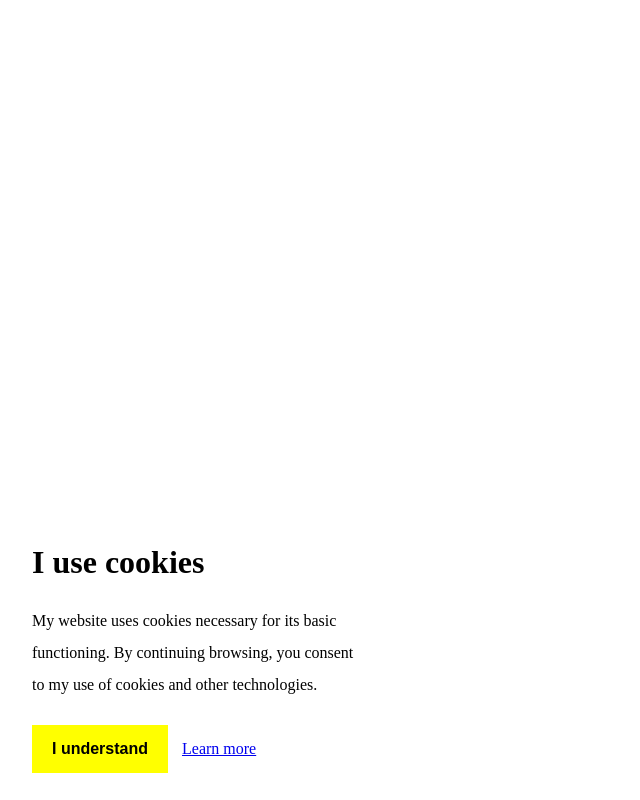
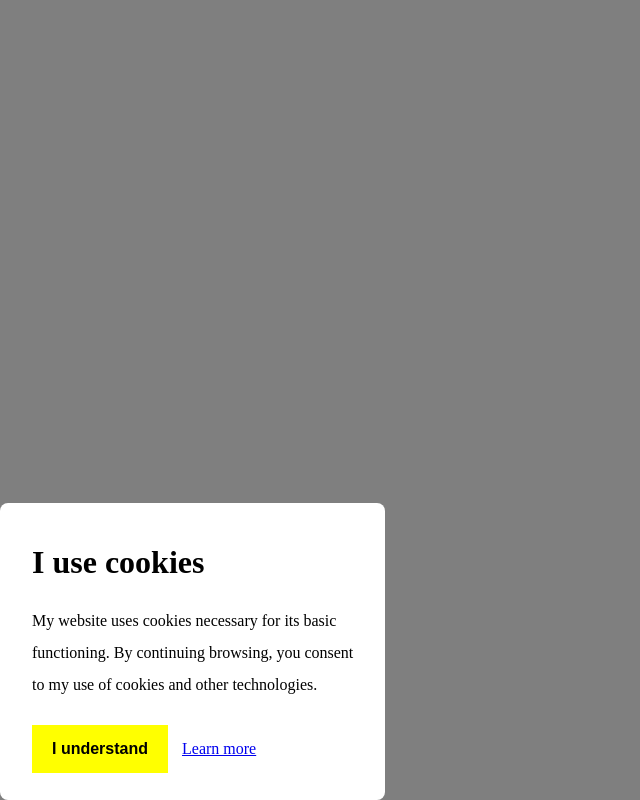
Before and after one commit to s3891667/Full_Stack_Website, a PHP site: page /cookies.html in a window 1280 px wide. Shown: the whole page, without its empty margins (0-640 px from the left). Run offline with PHP 8.4, Linux system fonts and the light colour scheme.

Commit message:
add black screen feature for cookie in index.html, cookies_content.css and cookies_content.js

```diff
--- a/cookies.html
+++ b/cookies.html
@@ -8,6 +8,7 @@
     <link rel="stylesheet" href="cookies_content.css">
 </head>
 <body>
+    <div class="wrapper"></div>
     <div class="cookie-container">
         <h1>I use cookies</h1>
         <p>My website uses cookies necessary for its basic <br>functioning. By continuing browsing, you consent <br>to my use of cookies and other technologies.
--- a/cookies_content.css
+++ b/cookies_content.css
@@ -30,3 +30,18 @@
     margin-bottom: 7px;
     cursor: pointer;
 }
+
+.wrapper{
+    height: 100vh;
+    width: 100vw;
+    background-color: rgba(0, 0, 0, 0.5);
+    position: fixed;
+    top: 0;
+    left: 0;
+    display: none;
+    transition: 400ms;
+}
+
+.wrapper.active{
+    display: flex;
+}
--- a/cookies_content.js
+++ b/cookies_content.js
@@ -1,13 +1,16 @@
 const cookieContainer = document.querySelector(".cookie-container");
 const acceptButton = document.querySelector(".accept-button");
+const cookieBackground = document.querySelector(".wrapper");
 
 acceptButton.addEventListener("click",() => {
     cookieContainer.classList.remove("active");
+    cookieBackground.classList.remove("active");
     localStorage.setItem("cookieAccepted", "true");
 });
 
 setTimeout(() => {
     if(!localStorage.getItem("cookieAccepted")){
         cookieContainer.classList.add("active");
+        cookieBackground.classList.add("active");
     }
 }, 2000);
--- a/index.html
+++ b/index.html
@@ -86,6 +86,7 @@
     </div>
     </footer>
 
+    <div class="wrapper"></div>
     <div class="cookie-container">
         <h1>I use cookies</h1>
         <p>My website uses cookies necessary for its basic <br>functioning. By continuing browsing, you consent <br>to my use of cookies and other technologies.
```
